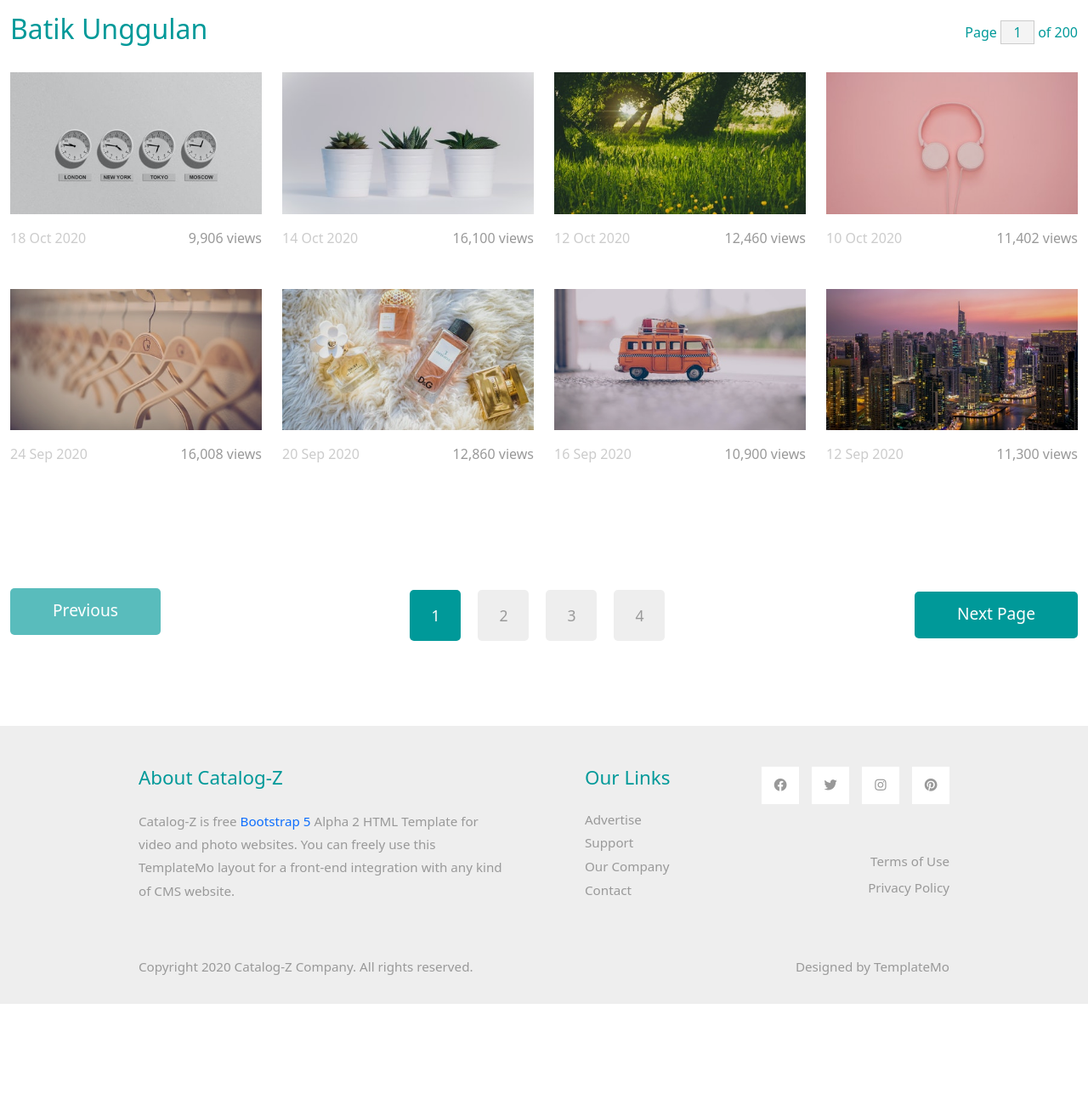
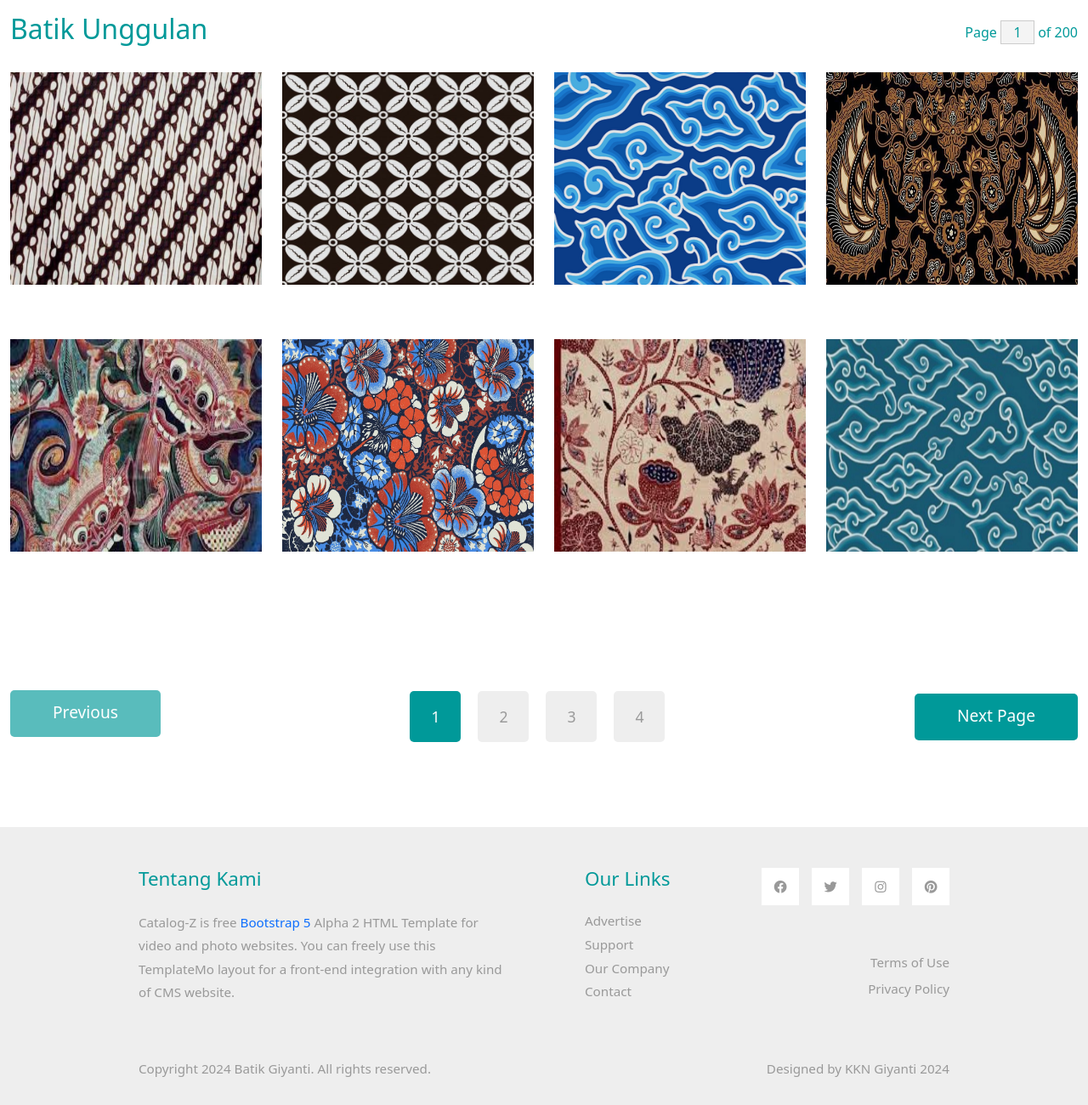
Before and after one commit to deasalsabilla/umkm_batik, a plain HTML site: page index.html in a window 1280 px wide. Shown: the part 310-1610 px from the top of the page at 85% size. Before the commit the page ends 1491 px from the top, so only its background shows below. Drawn offline with Linux system fonts and the light colour scheme.

Commit message:
menambahkan contoh konten di batik unggulan

```diff
--- a/index.html
+++ b/index.html
@@ -1,13 +1,12 @@
 <!DOCTYPE html>
 <html lang="en">
   <head>
-    <meta charset="UTF-8">
-    <meta name="viewport" content="width=device-width, initial-scale=1.0">
+    <meta charset="UTF-8" />
+    <meta name="viewport" content="width=device-width, initial-scale=1.0" />
     <title>Batik Giyanti</title>
-    <link rel="stylesheet" href="css/bootstrap.min.css">
-    <link rel="stylesheet" href="fontawesome/css/all.min.css">
-    <link rel="stylesheet" href="css/templatemo-style.css">
-
+    <link rel="stylesheet" href="css/bootstrap.min.css" />
+    <link rel="stylesheet" href="fontawesome/css/all.min.css" />
+    <link rel="stylesheet" href="css/templatemo-style.css" />
   </head>
   <body>
     <!-- Page Loader -->
@@ -16,7 +15,6 @@
 
       <div class="loader-section section-left"></div>
       <div class="loader-section section-right"></div>
-
     </div>
     <nav class="navbar navbar-expand-lg">
       <div class="container-fluid">
@@ -24,13 +22,26 @@
           <i class="fas fa-film mr-2"></i>
           Batik Giyanti
         </a>
-            <button class="navbar-toggler" type="button" data-toggle="collapse" data-target="#navbarSupportedContent" aria-controls="navbarSupportedContent" aria-expanded="false" aria-label="Toggle navigation">
+        <button
+          class="navbar-toggler"
+          type="button"
+          data-toggle="collapse"
+          data-target="#navbarSupportedContent"
+          aria-controls="navbarSupportedContent"
+          aria-expanded="false"
+          aria-label="Toggle navigation"
+        >
           <i class="fas fa-bars"></i>
         </button>
         <div class="collapse navbar-collapse" id="navbarSupportedContent">
           <ul class="navbar-nav ml-auto mb-2 mb-lg-0">
             <li class="nav-item">
-                    <a class="nav-link nav-link-1 active" aria-current="page" href="index.html">Beranda</a>
+              <a
+                class="nav-link nav-link-1 active"
+                aria-current="page"
+                href="index.html"
+                >Beranda</a
+              >
             </li>
             <li class="nav-item">
               <a class="nav-link nav-link-2" href="videos.html">Produk</a>
@@ -39,16 +50,27 @@
               <a class="nav-link nav-link-3" href="about.html">About</a>
             </li>
             <li class="nav-item">
-                    <a class="nav-link nav-link-4" href="contact.html">Hubungi Kami</a>
+              <a class="nav-link nav-link-4" href="contact.html"
+                >Hubungi Kami</a
+              >
             </li>
           </ul>
         </div>
       </div>
     </nav>
 
-    <div class="tm-hero d-flex justify-content-center align-items-center" data-parallax="scroll" data-image-src="img/hero.jpg">
+    <div
+      class="tm-hero d-flex justify-content-center align-items-center"
+      data-parallax="scroll"
+      data-image-src="img/hero.jpg"
+    >
       <form class="d-flex tm-search-form">
-            <input class="form-control tm-search-input" type="search" placeholder="Search" aria-label="Search">
+        <input
+          class="form-control tm-search-input"
+          type="search"
+          placeholder="Search"
+          aria-label="Search"
+        />
         <button class="btn btn-outline-success tm-search-btn" type="submit">
           <i class="fas fa-search"></i>
         </button>
@@ -57,143 +79,164 @@
 
     <div class="container-fluid tm-container-content tm-mt-60">
       <div class="row mb-4">
-            <h2 class="col-6 tm-text-primary">
-                Batik Unggulan
-            </h2>
+        <h2 class="col-6 tm-text-primary">Batik Unggulan</h2>
         <div class="col-6 d-flex justify-content-end align-items-center">
           <form action="" class="tm-text-primary">
-                    Page <input type="text" value="1" size="1" class="tm-input-paging tm-text-primary"> of 200
+            Page
+            <input
+              type="text"
+              value="1"
+              size="1"
+              class="tm-input-paging tm-text-primary"
+            />
+            of 200
           </form>
         </div>
       </div>
       <div class="row tm-mb-90 tm-gallery">
         <div class="col-xl-3 col-lg-4 col-md-6 col-sm-6 col-12 mb-5">
           <figure class="effect-ming tm-video-item">
-                    <img src="img/img-03.jpg" alt="Image" class="img-fluid">
-                    <figcaption class="d-flex align-items-center justify-content-center">
-                        <h2>Clocks</h2>
+            <img
+              src="img/gambar/batik-1.jpg"
+              alt="Image"
+              class="img-fluid"
+              style="width: 100%; height: 250px"
+            />
+            <figcaption
+              class="d-flex align-items-center justify-content-center"
+            >
+              <h2>Batik 1</h2>
               <a href="photo-detail.html">View more</a>
             </figcaption>
           </figure>
-                <div class="d-flex justify-content-between tm-text-gray">
-                    <span class="tm-text-gray-light">18 Oct 2020</span>
-                    <span>9,906 views</span>
-                </div>
         </div>
         <div class="col-xl-3 col-lg-4 col-md-6 col-sm-6 col-12 mb-5">
           <figure class="effect-ming tm-video-item">
-                    <img src="img/img-04.jpg" alt="Image" class="img-fluid">
-                    <figcaption class="d-flex align-items-center justify-content-center">
-                        <h2>Plants</h2>
+            <img
+              src="img/gambar/batik-2.jpg"
+              alt="Image"
+              class="img-fluid"
+              style="width: 100%; height: 250px"
+            />
+            <figcaption
+              class="d-flex align-items-center justify-content-center"
+            >
+              <h2>Batik 2</h2>
               <a href="photo-detail.html">View more</a>
             </figcaption>
           </figure>
-                <div class="d-flex justify-content-between tm-text-gray">
-                    <span class="tm-text-gray-light">14 Oct 2020</span>
-                    <span>16,100 views</span>
-                </div>
         </div>
         <div class="col-xl-3 col-lg-4 col-md-6 col-sm-6 col-12 mb-5">
           <figure class="effect-ming tm-video-item">
-                    <img src="img/img-05.jpg" alt="Image" class="img-fluid">
-                    <figcaption class="d-flex align-items-center justify-content-center">
-                        <h2>Morning</h2>
+            <img
+              src="img/gambar/batik-3.png"
+              alt="Image"
+              class="img-fluid"
+              style="width: 100%; height: 250px"
+            />
+            <figcaption
+              class="d-flex align-items-center justify-content-center"
+            >
+              <h2>Batik 3</h2>
               <a href="photo-detail.html">View more</a>
             </figcaption>
           </figure>
-                <div class="d-flex justify-content-between tm-text-gray">
-                    <span class="tm-text-gray-light">12 Oct 2020</span>
-                    <span>12,460 views</span>
-                </div>
         </div>
         <div class="col-xl-3 col-lg-4 col-md-6 col-sm-6 col-12 mb-5">
           <figure class="effect-ming tm-video-item">
-                    <img src="img/img-06.jpg" alt="Image" class="img-fluid">
-                    <figcaption class="d-flex align-items-center justify-content-center">
-                        <h2>Pinky</h2>
+            <img src="img/gambar/batik-4.webp" alt="Image" class="img-fluid" style="width: 100%; height: 250px"/>
+            <figcaption
+              class="d-flex align-items-center justify-content-center"
+            >
+              <h2>Batik 4</h2>
               <a href="photo-detail.html">View more</a>
             </figcaption>
           </figure>
-                <div class="d-flex justify-content-between tm-text-gray">
-                    <span class="tm-text-gray-light">10 Oct 2020</span>
-                    <span>11,402 views</span>
-                </div>
         </div>
 
         <div class="col-xl-3 col-lg-4 col-md-6 col-sm-6 col-12 mb-5">
           <figure class="effect-ming tm-video-item">
-                    <img src="img/img-01.jpg" alt="Image" class="img-fluid">
-                    <figcaption class="d-flex align-items-center justify-content-center">
-                        <h2>Hangers</h2>
+            <img src="img/gambar/batik-5.jpg" alt="Image" class="img-fluid" style="width: 100%; height: 250px"/>
+            <figcaption
+              class="d-flex align-items-center justify-content-center"
+            >
+              <h2>Batik 5</h2>
               <a href="photo-detail.html">View more</a>
             </figcaption>
           </figure>
-                <div class="d-flex justify-content-between tm-text-gray">
-                    <span class="tm-text-gray-light">24 Sep 2020</span>
-                    <span>16,008 views</span>
-                </div>
         </div>
         <div class="col-xl-3 col-lg-4 col-md-6 col-sm-6 col-12 mb-5">
           <figure class="effect-ming tm-video-item">
-                    <img src="img/img-02.jpg" alt="Image" class="img-fluid">
-                    <figcaption class="d-flex align-items-center justify-content-center">
-                        <h2>Perfumes</h2>
+            <img src="img/gambar/batik-6.jpg" alt="Image" class="img-fluid" style="width: 100%; height: 250px"/>
+            <figcaption
+              class="d-flex align-items-center justify-content-center"
+            >
+              <h2>Batik 6</h2>
               <a href="photo-detail.html">View more</a>
             </figcaption>
           </figure>
-                <div class="d-flex justify-content-between tm-text-gray">
-                    <span class="tm-text-gray-light">20 Sep 2020</span>
-                    <span>12,860 views</span>
-                </div>
         </div>
         <div class="col-xl-3 col-lg-4 col-md-6 col-sm-6 col-12 mb-5">
           <figure class="effect-ming tm-video-item">
-                    <img src="img/img-07.jpg" alt="Image" class="img-fluid">
-                    <figcaption class="d-flex align-items-center justify-content-center">
-                        <h2>Bus</h2>
+            <img src="img/gambar/batik-7.jpg" alt="Image" class="img-fluid" style="width: 100%; height: 250px"/>
+            <figcaption
+              class="d-flex align-items-center justify-content-center"
+            >
+              <h2>Batik 7</h2>
               <a href="photo-detail.html">View more</a>
             </figcaption>
           </figure>
-                <div class="d-flex justify-content-between tm-text-gray">
-                    <span class="tm-text-gray-light">16 Sep 2020</span>
-                    <span>10,900 views</span>
-                </div>
         </div>
         <div class="col-xl-3 col-lg-4 col-md-6 col-sm-6 col-12 mb-5">
           <figure class="effect-ming tm-video-item">
-                    <img src="img/img-08.jpg" alt="Image" class="img-fluid">
-                    <figcaption class="d-flex align-items-center justify-content-center">
-                        <h2>New York</h2>
+            <img src="img/gambar/batik-8.jpg" alt="Image" class="img-fluid" style="width: 100%; height: 250px"/>
+            <figcaption
+              class="d-flex align-items-center justify-content-center"
+            >
+              <h2>Batik 8</h2>
               <a href="photo-detail.html">View more</a>
             </figcaption>
           </figure>
-                <div class="d-flex justify-content-between tm-text-gray">
-                    <span class="tm-text-gray-light">12 Sep 2020</span>
-                    <span>11,300 views</span>
         </div>
       </div>
-
-        </div> <!-- row -->
+      <!-- row -->
       <div class="row tm-mb-90">
-            <div class="col-12 d-flex justify-content-between align-items-center tm-paging-col">
-                <a href="javascript:void(0);" class="btn btn-primary tm-btn-prev mb-2 disabled">Previous</a>
+        <div
+          class="col-12 d-flex justify-content-between align-items-center tm-paging-col"
+        >
+          <a
+            href="javascript:void(0);"
+            class="btn btn-primary tm-btn-prev mb-2 disabled"
+            >Previous</a
+          >
           <div class="tm-paging d-flex">
             <a href="javascript:void(0);" class="active tm-paging-link">1</a>
             <a href="javascript:void(0);" class="tm-paging-link">2</a>
             <a href="javascript:void(0);" class="tm-paging-link">3</a>
             <a href="javascript:void(0);" class="tm-paging-link">4</a>
           </div>
-                <a href="javascript:void(0);" class="btn btn-primary tm-btn-next">Next Page</a>
+          <a href="javascript:void(0);" class="btn btn-primary tm-btn-next"
+            >Next Page</a
+          >
         </div>
       </div>
-    </div> <!-- container-fluid, tm-container-content -->
+    </div>
+    <!-- container-fluid, tm-container-content -->
 
     <footer class="tm-bg-gray pt-5 pb-3 tm-text-gray tm-footer">
       <div class="container-fluid tm-container-small">
         <div class="row">
           <div class="col-lg-6 col-md-12 col-12 px-5 mb-5">
-                    <h3 class="tm-text-primary mb-4 tm-footer-title">About Catalog-Z</h3>
-                    <p>Catalog-Z is free <a rel="sponsored" href="https://v5.getbootstrap.com/">Bootstrap 5</a> Alpha 2 HTML Template for video and photo websites. You can freely use this TemplateMo layout for a front-end integration with any kind of CMS website.</p>
+            <h3 class="tm-text-primary mb-4 tm-footer-title">Tentang Kami</h3>
+            <p>
+              Catalog-Z is free
+              <a rel="sponsored" href="https://v5.getbootstrap.com/"
+                >Bootstrap 5</a
+              >
+              Alpha 2 HTML Template for video and photo websites. You can freely
+              use this TemplateMo layout for a front-end integration with any
+              kind of CMS website.
+            </p>
           </div>
           <div class="col-lg-3 col-md-6 col-sm-6 col-12 px-5 mb-5">
             <h3 class="tm-text-primary mb-4 tm-footer-title">Our Links</h3>
@@ -206,21 +249,46 @@
           </div>
           <div class="col-lg-3 col-md-6 col-sm-6 col-12 px-5 mb-5">
             <ul class="tm-social-links d-flex justify-content-end pl-0 mb-5">
-                        <li class="mb-2"><a href="https://facebook.com"><i class="fab fa-facebook"></i></a></li>
-                        <li class="mb-2"><a href="https://twitter.com"><i class="fab fa-twitter"></i></a></li>
-                        <li class="mb-2"><a href="https://instagram.com"><i class="fab fa-instagram"></i></a></li>
-                        <li class="mb-2"><a href="https://pinterest.com"><i class="fab fa-pinterest"></i></a></li>
+              <li class="mb-2">
+                <a href="https://facebook.com"
+                  ><i class="fab fa-facebook"></i
+                ></a>
+              </li>
+              <li class="mb-2">
+                <a href="https://twitter.com"><i class="fab fa-twitter"></i></a>
+              </li>
+              <li class="mb-2">
+                <a href="https://instagram.com"
+                  ><i class="fab fa-instagram"></i
+                ></a>
+              </li>
+              <li class="mb-2">
+                <a href="https://pinterest.com"
+                  ><i class="fab fa-pinterest"></i
+                ></a>
+              </li>
             </ul>
-                    <a href="#" class="tm-text-gray text-right d-block mb-2">Terms of Use</a>
-                    <a href="#" class="tm-text-gray text-right d-block">Privacy Policy</a>
+            <a href="#" class="tm-text-gray text-right d-block mb-2"
+              >Terms of Use</a
+            >
+            <a href="#" class="tm-text-gray text-right d-block"
+              >Privacy Policy</a
+            >
           </div>
         </div>
         <div class="row">
           <div class="col-lg-8 col-md-7 col-12 px-5 mb-3">
-                    Copyright 2020 Catalog-Z Company. All rights reserved.
+            Copyright 2024 Batik Giyanti. All rights reserved.
           </div>
           <div class="col-lg-4 col-md-5 col-12 px-5 text-right">
-                    Designed by <a href="https://templatemo.com" class="tm-text-gray" rel="sponsored" target="_parent">TemplateMo</a>
+            Designed by
+            <a
+              href="https://templatemo.com"
+              class="tm-text-gray"
+              rel="sponsored"
+              target="_parent"
+              >KKN Giyanti 2024</a
+            >
           </div>
         </div>
       </div>
@@ -228,8 +296,8 @@
 
     <script src="js/plugins.js"></script>
     <script>
-        $(window).on("load", function() {
-            $('body').addClass('loaded');
+      $(window).on("load", function () {
+        $("body").addClass("loaded");
       });
     </script>
   </body>
```
Also changed, not shown: img/batik-1.jpg (added), img/batik-2.jpg (added), img/gambar/batik-1.jpg (added), img/gambar/batik-2.jpg (added), img/gambar/batik-3.png (added), img/gambar/batik-4.webp (added), img/gambar/batik-5.jpg (added), img/gambar/batik-6.jpg (added), img/gambar/batik-7.jpg (added), img/gambar/batik-8.jpg (added). Lines whose indentation alone changed are shown as unchanged.
